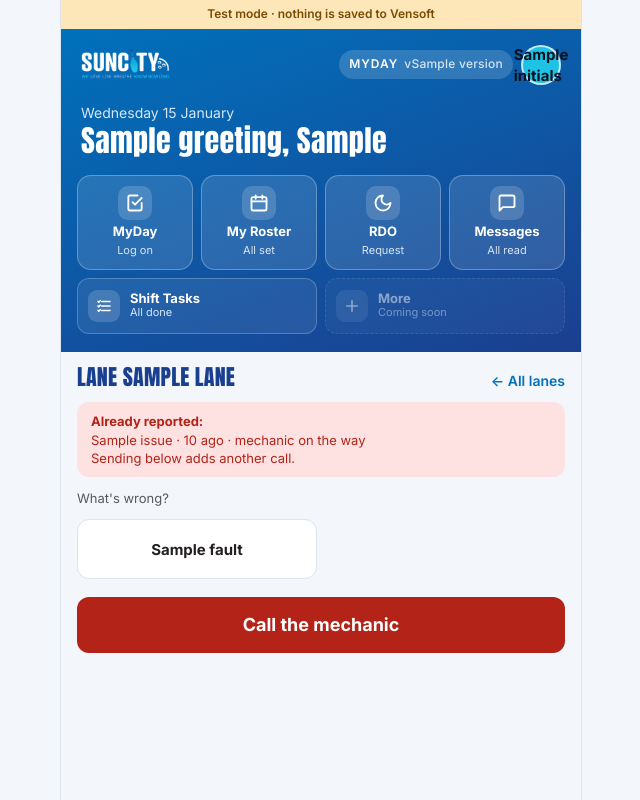
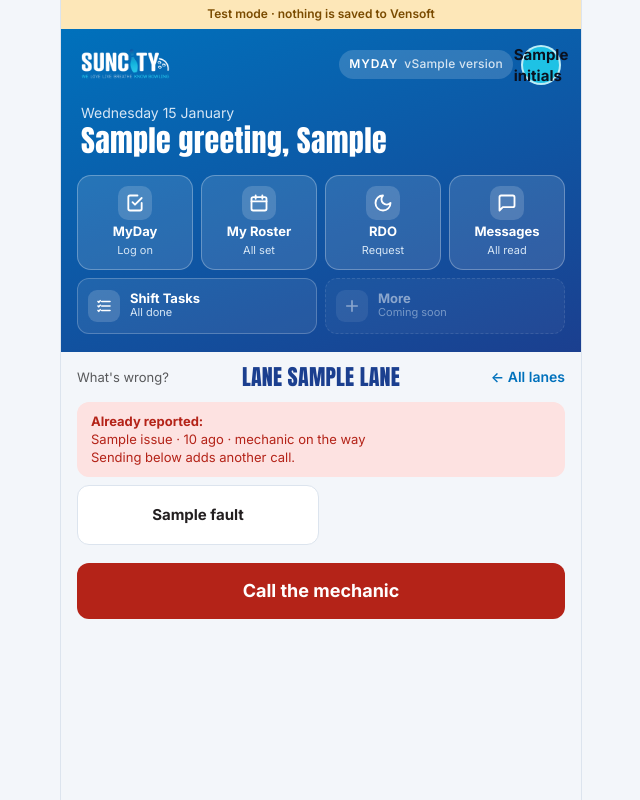
Before and after one commit to ytrom/myday-suncity-app, a Django app: template core/templates/core/marshal_lane.html in a window 1280 px wide. Shown: the whole page, without its empty margins (319-959 px from the left). Run offline with Django 5.2, Linux system fonts and the light colour scheme; the template is opened without the code that fills it: most values are stand-ins (such as "Sample title", 1, 10 or a date in 2020).

Commit message:
v1.0.03: lane report header on one line; fault buttons closer together
Co-Authored-By: Claude Opus 5.5 (1M context) <noreply@anthropic.com>
Claude-Session: https://claude.ai/code/session_016QfrQQD7aHSoRZjM619Lpo

```diff
--- a/core/static/core/css/myday.css
+++ b/core/static/core/css/myday.css
@@ -243,3 +243,9 @@ a.btn { text-decoration: none; box-sizing: border-box; }
 .section-head .back { margin-top: 0; font-size: 14px; }
 .tool-section > #lane-grid > .lane-grid:first-child, .tool-section .already:first-of-type { margin-top: 8px; }
 .tool-section form > p { margin: 12px 0 0; }
+.lane-head { display: grid; grid-template-columns: 1fr auto 1fr; align-items: center; gap: 8px; }
+.lane-head p { margin: 0; }
+.lane-head h2 { text-align: center; }
+.lane-head .back { justify-self: end; margin-top: 0; font-size: 14px; }
+.faults { gap: 4px; margin-top: 8px; }
+.already + form .faults, .flash + form .faults { margin-top: 8px; }
--- a/core/templates/core/marshal_lane.html
+++ b/core/templates/core/marshal_lane.html
@@ -2,7 +2,8 @@
 {% block title %}Lane {{ lane }}{% endblock %}
 {% block main %}
   <section class="section tool-section" aria-labelledby="lane-title">
-    <div class="section-head">
+    <div class="lane-head">
+      <p class="muted small">What's wrong?</p>
       <h2 id="lane-title">Lane {{ lane }}</h2>
       <a href="{% url 'marshal' %}" class="back">&larr; All lanes</a>
     </div>
@@ -14,9 +15,8 @@
       </div>
     {% endif %}
     {% if error %}<p class="flash">{{ error }}</p>{% endif %}
-    <form method="post">
+    <form method="post" aria-label="What's wrong?">
       {% csrf_token %}
-      <p class="muted small">What's wrong?</p>
       <div class="faults">
         {% for f in faults %}
           <label class="fault"><input type="radio" name="issue" value="{{ f }}" required{% if f == picked %} checked{% endif %}><span>{{ f }}</span></label>
--- a/myday_project/version.py
+++ b/myday_project/version.py
@@ -1,3 +1,3 @@
 # MyDay's version, shown in the header. Bump it with every update that goes out:
 # the last part for fixes and small changes, the middle for new features.
-VERSION = "1.0.02"
+VERSION = "1.0.03"
```
Also changed, not shown: README.md.
